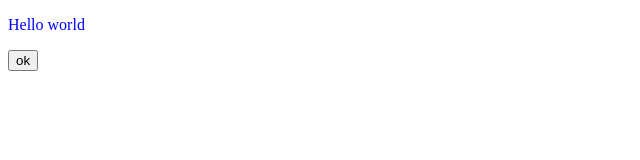
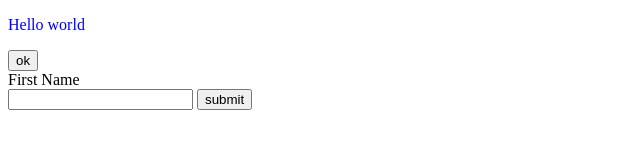
Before and after one commit to minato2397/git-demo, a plain HTML site: page index.html in a window 1280 px wide. Shown: the whole page, without its empty margins (0-640 px from the left). Drawn offline with Linux system fonts and the light colour scheme.

Commit message:
added form

```diff
--- a/index.html
+++ b/index.html
@@ -8,6 +8,11 @@
   </head>
   <body>
     <p>Hello world</p>
-    <button>ok</button>
+    <button>ok</button><br />
+    <form action="">
+      <label for="fname">First Name</label><br />
+      <input type="text" id="fname" name="fname" />
+      <input type="button" value="submit" id="sb-btn" />
+    </form>
   </body>
 </html>
```
